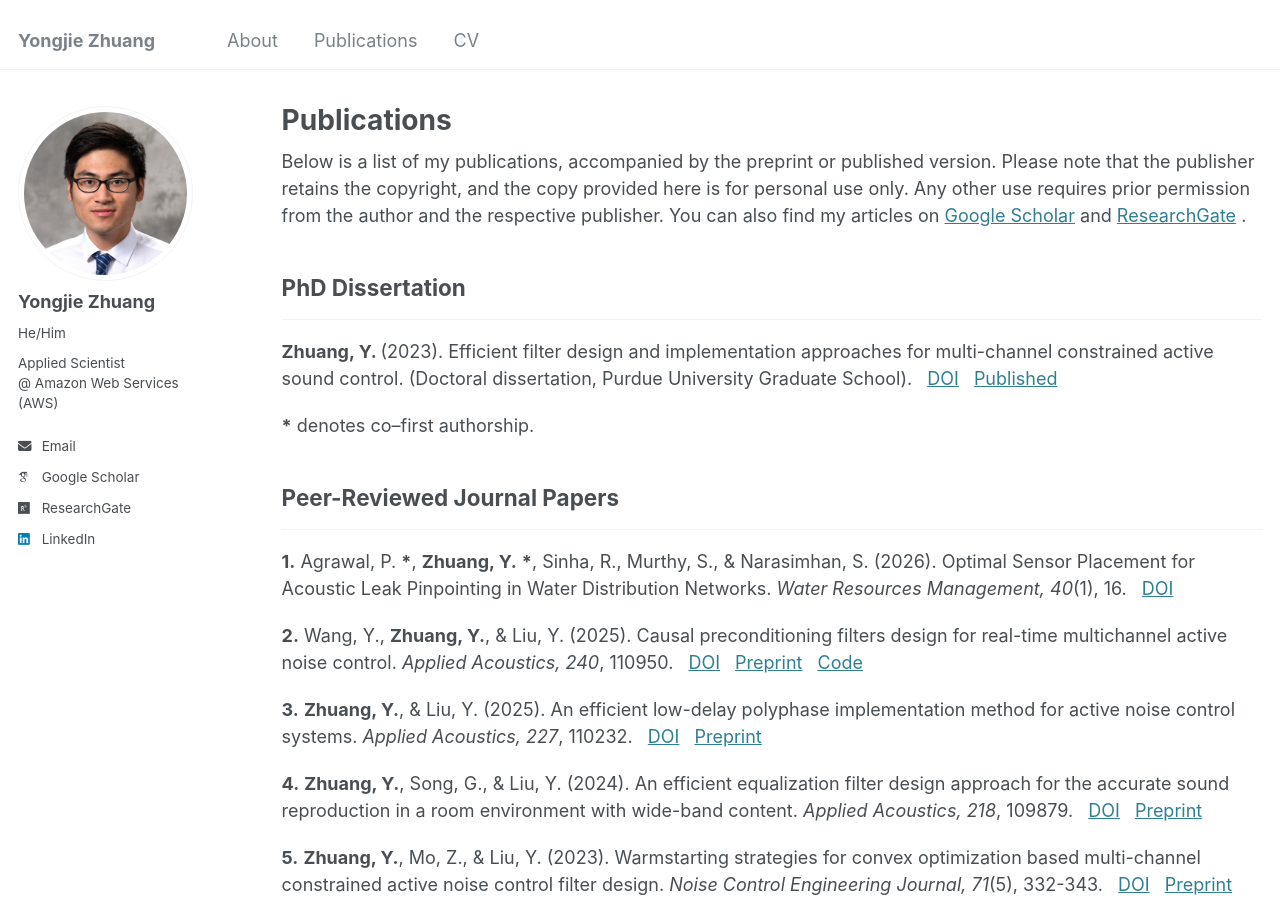
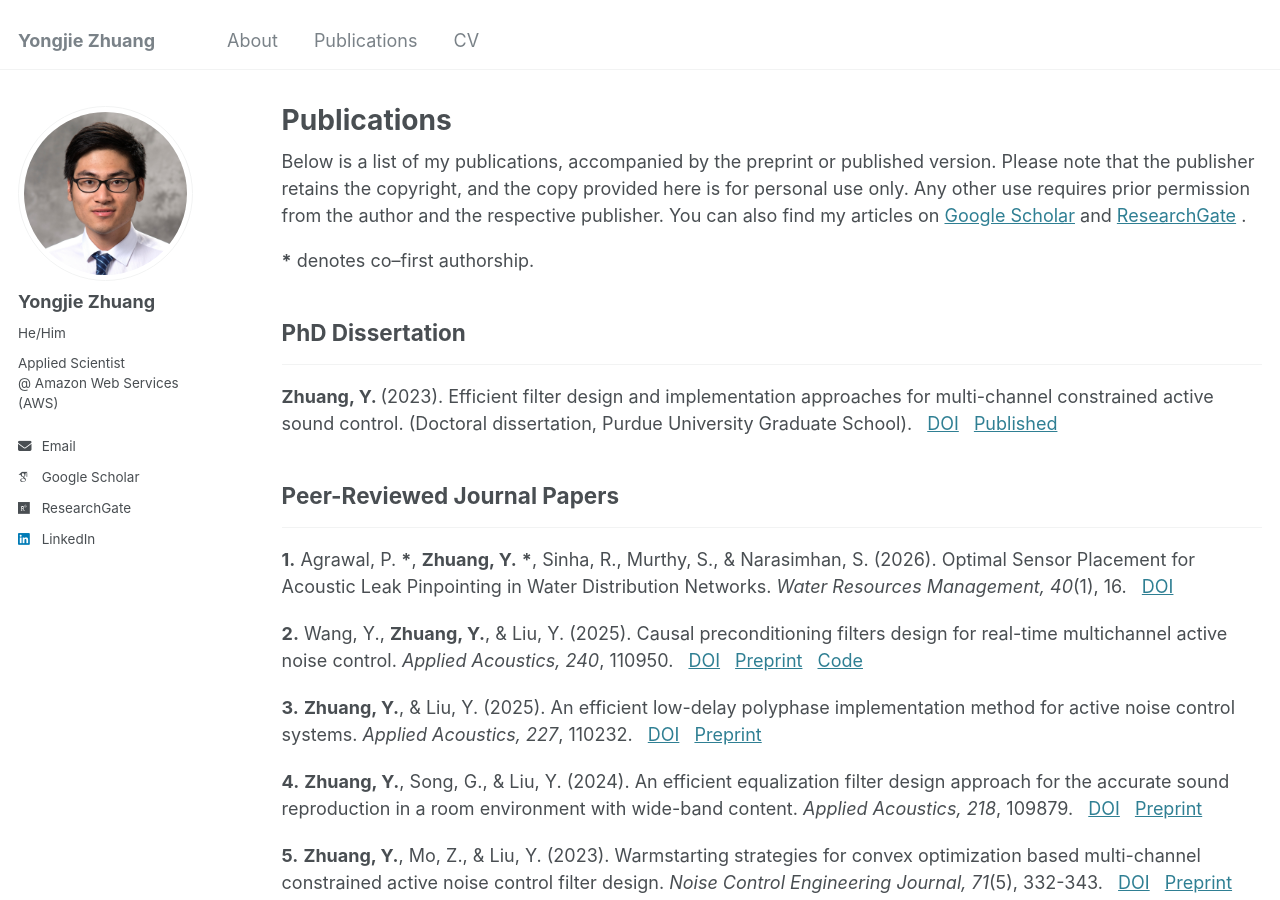
Before and after one commit to Yongjie-Zhuang/Yongjie-Zhuang.github.io, a Jekyll site: the page built from _pages/publications.html, in a window 1280 px wide and 900 px high. Built offline with Jekyll 4.4.1, drawn with Linux system fonts in a browser that asks for light colours; some web fonts are replaced.

Commit message:
Update publications.html

```diff
--- a/_pages/publications.html
+++ b/_pages/publications.html
@@ -22,6 +22,9 @@ Any other use requires prior permission from the author and the respective publi
     .
   </div>
 {% endif %}
+<p>
+  <strong>*</strong> denotes co–first authorship.
+</p>
 
 {% include base_path %}
 
@@ -32,10 +35,6 @@ Any other use requires prior permission from the author and the respective publi
   <a href="https://doi.org/10.25394/PGS.23722410.v1" target="_blank" style="margin-left: 10px;">DOI</a>
   <a href="/files/PhD_Dissertation_Yongjie_Zhuang.pdf" target="_blank" style="margin-left: 10px;">Published</a>
 </div>
-
-<p style="margin: 20px 0 4px 0;">
-  <strong>*</strong> denotes co–first authorship.
-</p>
 
 <!-- Define publication categories -->
 {% assign categories = "Peer-Reviewed Journal Papers,Full-Length Conference Papers,Abstract-Only Conference Presentations and Posters" | split: "," %}
```
